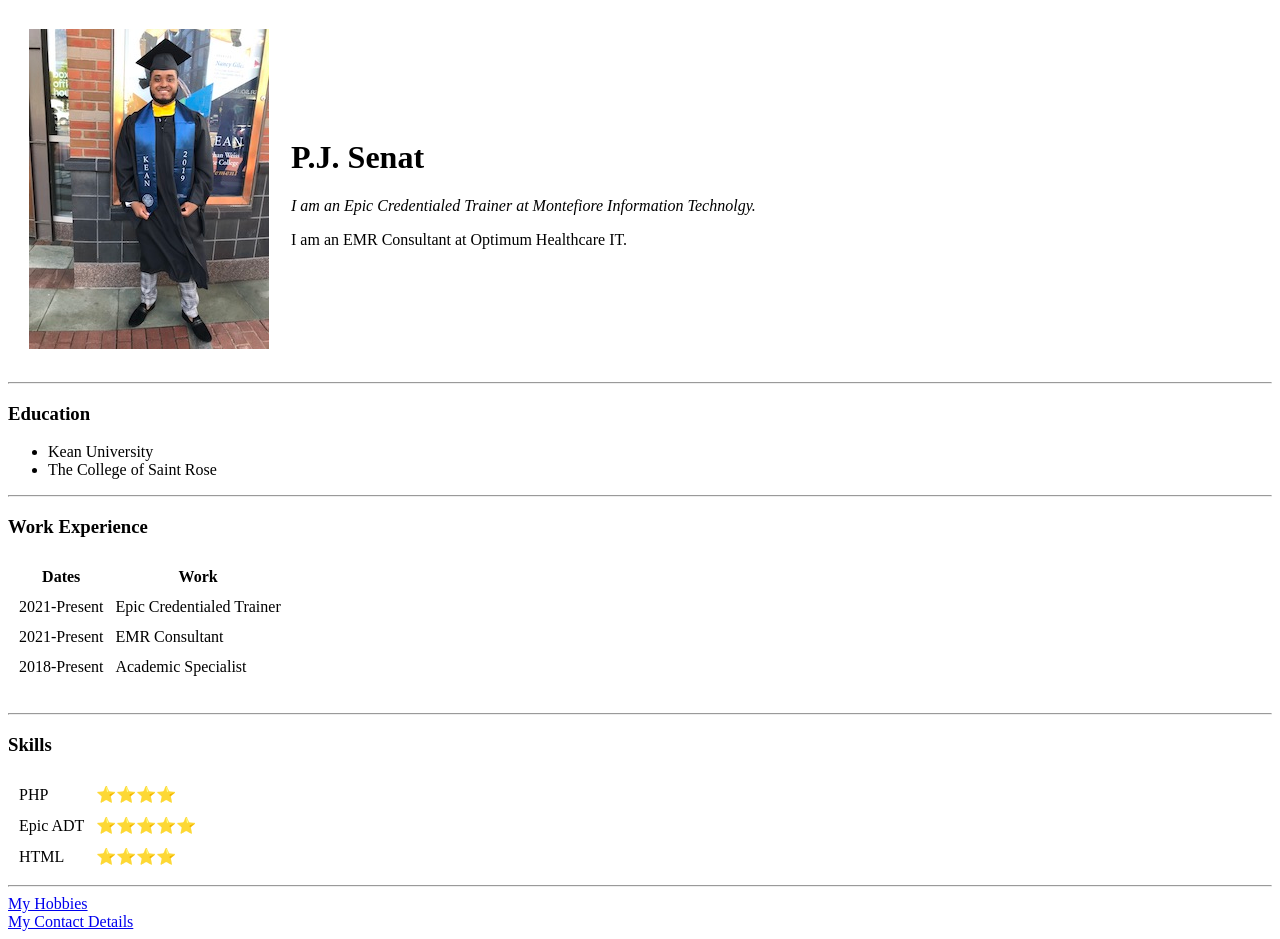
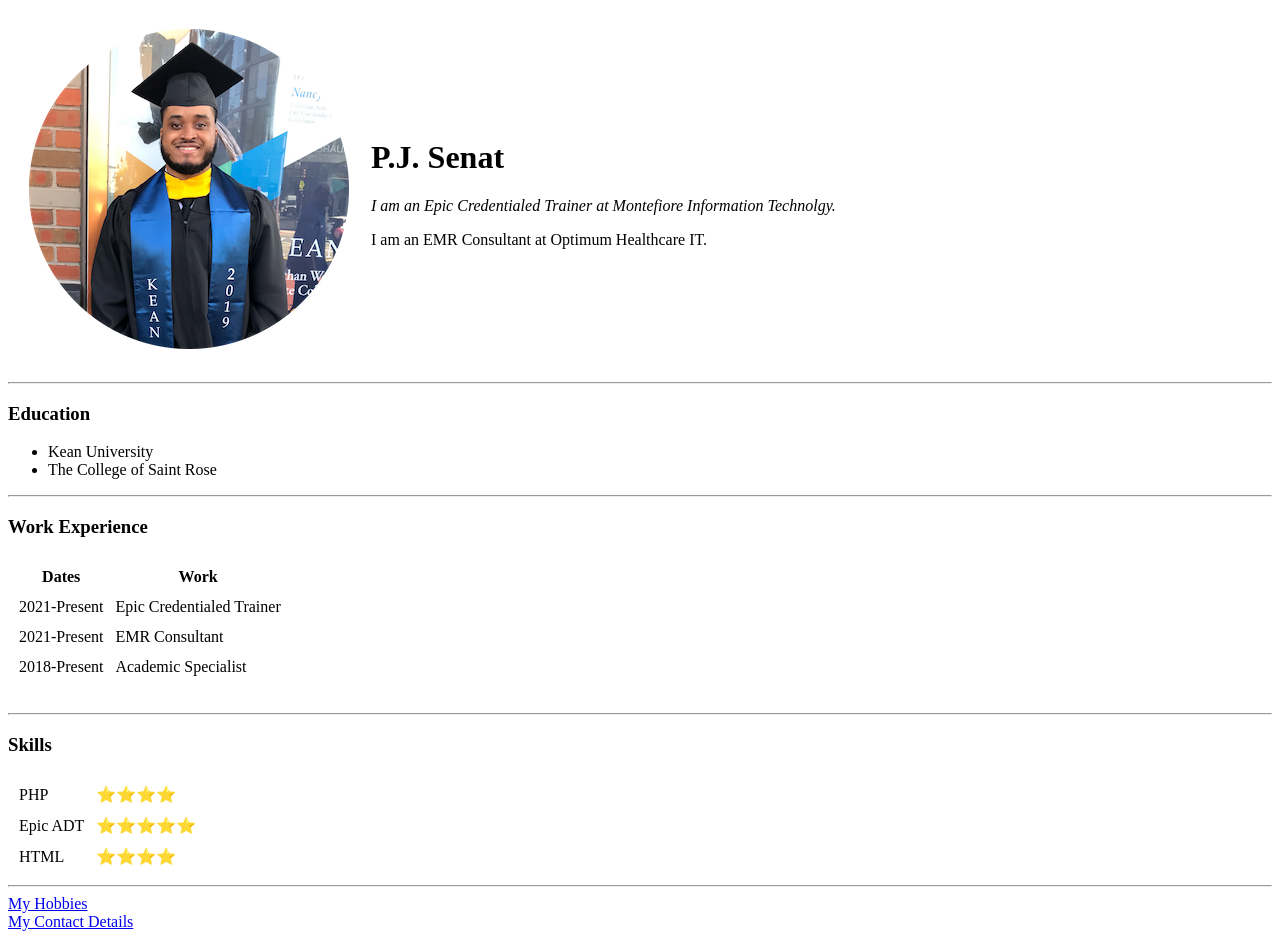
Before and after one commit to pjsenat/cv, a plain HTML site: page index.html in a window 1280 px wide. Drawn offline with Linux system fonts and the light colour scheme.

Commit message:
Update index.html

```diff
--- a/index.html
+++ b/index.html
@@ -9,7 +9,7 @@
 <body>
   <table cellspacing=20>
     <tr>
-      <td><img src="/Images/pj_grad.jpeg" alt="PJ Profile Picture"></td>
+      <td><img src="Images/pj_grad1.png" alt="PJ Profile Picture"></td>
       <td><h1> P.J. Senat</h1>
 
       <p><em>I am an Epic Credentialed Trainer at Montefiore Information Technolgy.</em></p>
```
